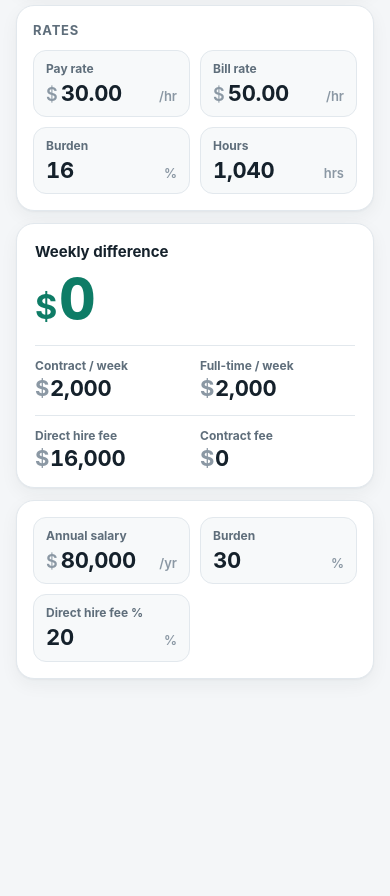
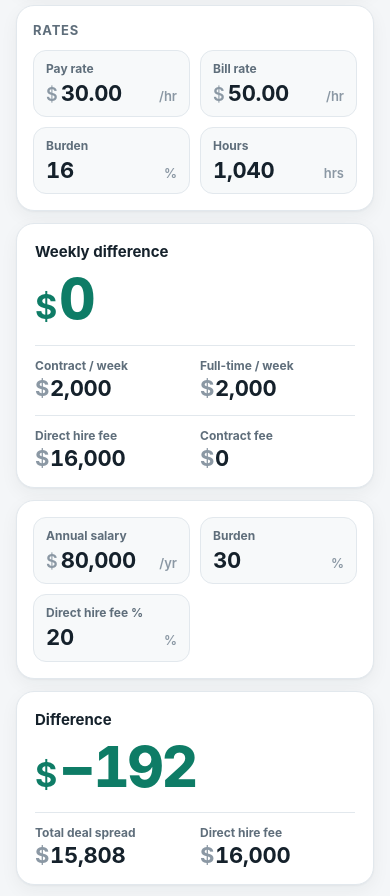
Before and after one commit to clintdonohue/Deal-calculator, a plain HTML site: page combined/index.html in a window 390 px wide. Shown: the part 204-1100 px from the top of the page. Before the commit the page ends 923 px from the top, so only its background shows below. Drawn offline with Linux system fonts and the light colour scheme.

Commit message:
Compare total deal spread with the direct hire fee. (#12)
Add a card for those two existing amounts and their difference, and bump the service worker cache so installed phones load it.

Co-authored-by: Cursor Agent <cursoragent@cursor.com>
Co-authored-by: clintdonohue <clintdonohue@users.noreply.github.com>

```diff
--- a/combined/index.html
+++ b/combined/index.html
@@ -115,6 +115,15 @@ h1{margin:0;font-size:22px;line-height:1.2;letter-spacing:-.4px;font-weight:750}
       <label class="field"><span class="lbl">Direct hire fee %</span><span class="entry"><input id="hireFee" data-k="hireFee" type="text" inputmode="decimal" autocomplete="off"><span class="suf">%</span></span></label>
     </div>
   </section>
+
+  <section class="card hero" aria-label="Spread versus direct hire fee">
+    <div class="hero-label">Difference</div>
+    <div class="money" aria-live="polite"><span class="cur" aria-hidden="true">$</span><span class="amt" id="vsDiff"></span></div>
+    <div class="pair">
+      <div><div class="lbl">Total deal spread</div><div class="val"><span aria-hidden="true">$</span><b id="vsSpread"></b></div></div>
+      <div><div class="lbl">Direct hire fee</div><div class="val"><span aria-hidden="true">$</span><b id="vsHire"></b></div></div>
+    </div>
+  </section>
 </main>
 
 <script>
@@ -132,6 +141,7 @@ h1{margin:0;font-size:22px;line-height:1.2;letter-spacing:-.4px;font-weight:750}
   function difference(){ return contract() - fulltime(); }
   function directHire(){ return m.salary * m.hireFee / 100; }
   function contractFee(){ return difference() / 40 * m.hours; }
+  function spreadVsHire(){ return total() - directHire(); }
 
   function ok(n){ return typeof n === 'number' && isFinite(n); }
   function fix(n, min, max){ return ok(n) ? n.toLocaleString('en-US',{minimumFractionDigits:min, maximumFractionDigits:max}) : '—'; }
@@ -173,6 +183,9 @@ h1{margin:0;font-size:22px;line-height:1.2;letter-spacing:-.4px;font-weight:750}
     $('fulltime').textContent = dollars(fulltime());
     $('directHire').textContent = dollars(directHire());
     $('contractFee').textContent = dollars(contractFee());
+    $('vsDiff').textContent = dollars(spreadVsHire());
+    $('vsSpread').textContent = dollars(total());
+    $('vsHire').textContent = dollars(directHire());
     fitAmounts();
   }
 
--- a/combined/sw.js
+++ b/combined/sw.js
@@ -1,4 +1,4 @@
-var CACHE = 'rate-calculator-v5';
+var CACHE = 'rate-calculator-v6';
 var PRECACHE = ['./', './index.html'];
 
 self.addEventListener('install', function (event) {
```
